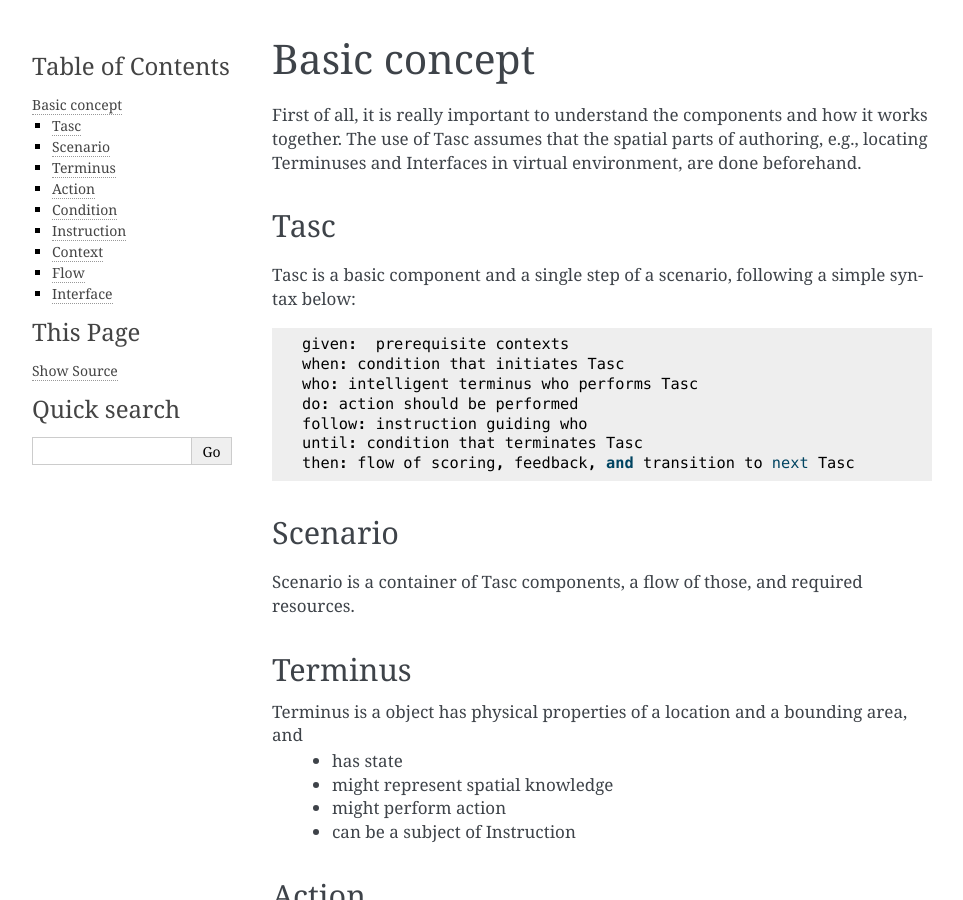
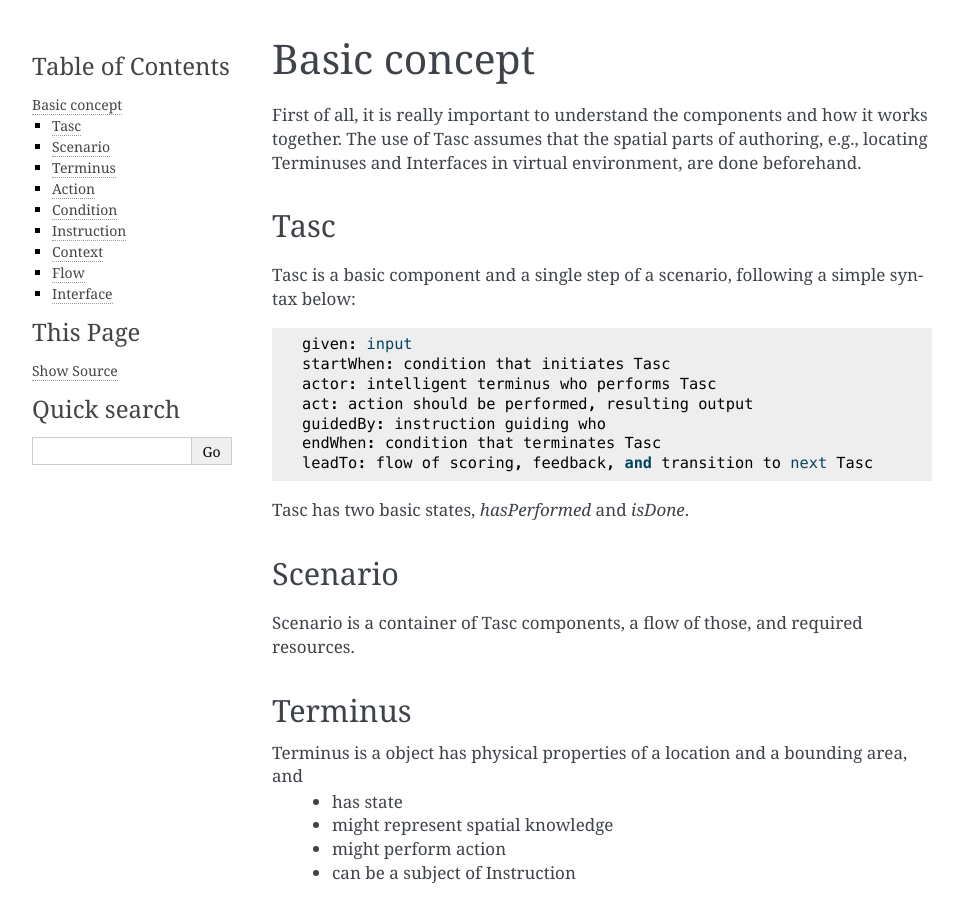
Before and after one commit to JinkiJung/Tasc, a Sphinx documentation site: the page built from docs/source/basicConcept.rst, in a window 1280 px wide and 900 px high. Shown: the whole window, without its empty margins (148-1111 px from the left). Built offline with Sphinx 7.4.7, drawn with Linux system fonts in a browser that asks for light colours.

Commit message:
update of Tasc grammar

```diff
--- a/docs/source/basicConcept.rst
+++ b/docs/source/basicConcept.rst
@@ -7,13 +7,15 @@ Tasc
 ^^^^
 Tasc is a basic component and a single step of a scenario, following a simple syntax below::
 
-  given:  prerequisite contexts
-  when: condition that initiates Tasc
-  who: intelligent terminus who performs Tasc
-  do: action should be performed
-  follow: instruction guiding who
-  until: condition that terminates Tasc
-  then: flow of scoring, feedback, and transition to next Tasc
+  given: input
+  startWhen: condition that initiates Tasc
+  actor: intelligent terminus who performs Tasc
+  act: action should be performed, resulting output
+  guidedBy: instruction guiding who
+  endWhen: condition that terminates Tasc
+  leadTo: flow of scoring, feedback, and transition to next Tasc
+
+Tasc has two basic states, *hasPerformed* and *isDone*.
 
 Scenario
 ^^^^^^^^
```
